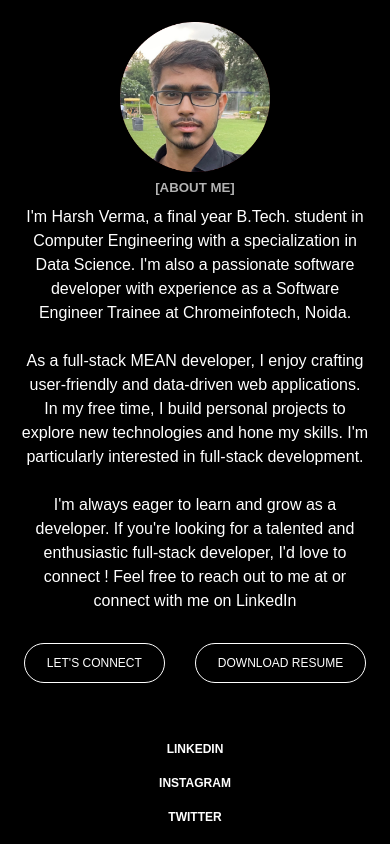
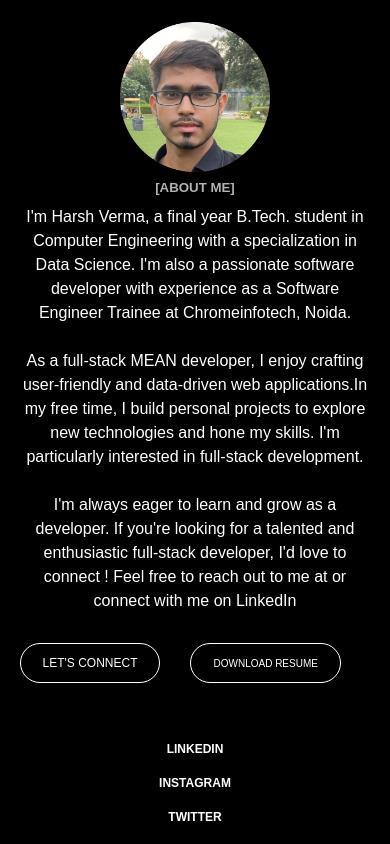
Before and after one commit to Haarsh1306/Portfolio, an Angular app: page / in a window 390 px wide. Shown: the part 1750-2594 px from the top of the page. Built offline with nearby package versions, Linux system fonts and the light colour scheme.

Commit message:
project image hover

```diff
--- a/src/app/about/about.component.css
+++ b/src/app/about/about.component.css
@@ -83,7 +83,8 @@ img{
     text-align: center;
   }
 
-  .button {
+  .textAbout button {
     justify-content: center;
+    font-size: 10px;
   }
 }
--- a/src/app/about/about.component.ts
+++ b/src/app/about/about.component.ts
@@ -8,8 +8,7 @@ import { Component } from '@angular/core';
 export class AboutComponent {
   about: string = `I'm Harsh Verma, a final year B.Tech. student in Computer Engineering with a specialization in Data Science. I'm also a passionate software developer with experience as a Software Engineer Trainee at Chromeinfotech, Noida.
 
-  As a full-stack MEAN developer, I enjoy crafting user-friendly and data-driven web applications.
-  In my free time, I build personal projects to explore new technologies and hone my skills. I'm particularly interested in full-stack development.
+  As a full-stack MEAN developer, I enjoy crafting user-friendly and data-driven web applications.In my free time, I build personal projects to explore new technologies and hone my skills. I'm particularly interested in full-stack development.
 
   I'm always eager to learn and grow as a developer. If you're looking for a talented and enthusiastic full-stack developer, I'd love to connect ! Feel free to reach out to me at or connect with me on LinkedIn`.replace(/\n/g, '<br>');
   constructor(){
--- a/src/app/project/project.component.ts
+++ b/src/app/project/project.component.ts
@@ -57,8 +57,10 @@ imageHoverLeave(){
   })
 }
 ngOnInit(): void {
-  this.imageHover()
-  this.imageHoverLeave()
+  if (window.matchMedia("(min-width: 769px)").matches) {
+    this.imageHover();
+    this.imageHoverLeave();
+  }
 
 }
 
```
